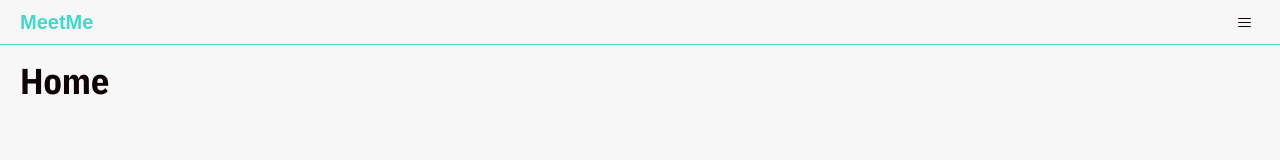
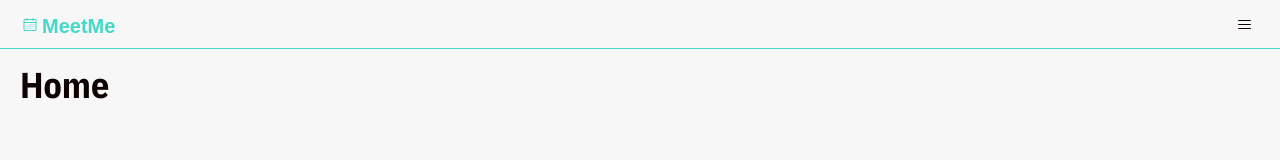
Before and after one commit to diegograssino/meetme, a Next.js app: page / in a window 1280 px wide. Shown: the top 160 px of the page. Built offline with nearby package versions, Linux system fonts and the light colour scheme; a web font is replaced by a local one.

Commit message:
Add logo icon

```diff
--- a/components/UI/Navbar/index.tsx
+++ b/components/UI/Navbar/index.tsx
@@ -1,12 +1,13 @@
-import { HamburgerMenuIcon } from "@radix-ui/react-icons";
+import { CalendarIcon, HamburgerMenuIcon } from "@radix-ui/react-icons";
 import Container from "../Container";
 
 const Navbar = () => {
   return (
     <nav className="py-2 mb-4 sticky z-30 border-b border-accent">
       <Container className="flex justify-between items-center">
-        <h6 className="text-xl! text-accent hover:cursor-pointer font-logo!">
-          MeetMe
+        <h6 className="text-xl! text-accent hover:cursor-pointer font-logo! flex gap-[2px] items-center">
+          <CalendarIcon width={"1.25rem"} />
+          <span className="pt-1">MeetMe</span>
         </h6>
         <button className="animation-on-hover py-1 px-2 rounded cursor-pointer ">
           <HamburgerMenuIcon />
--- a/styles/globals.css
+++ b/styles/globals.css
@@ -63,5 +63,5 @@ h6 {
 }
 
 .animation-on-hover {
-  @apply hover:bg-foreground/5 hover:scale-105 transition-all ease-in-out duration-200;
+  @apply hover:bg-foreground/5 hover:scale-105 transition-all ease-in-out duration-100;
 }
```
